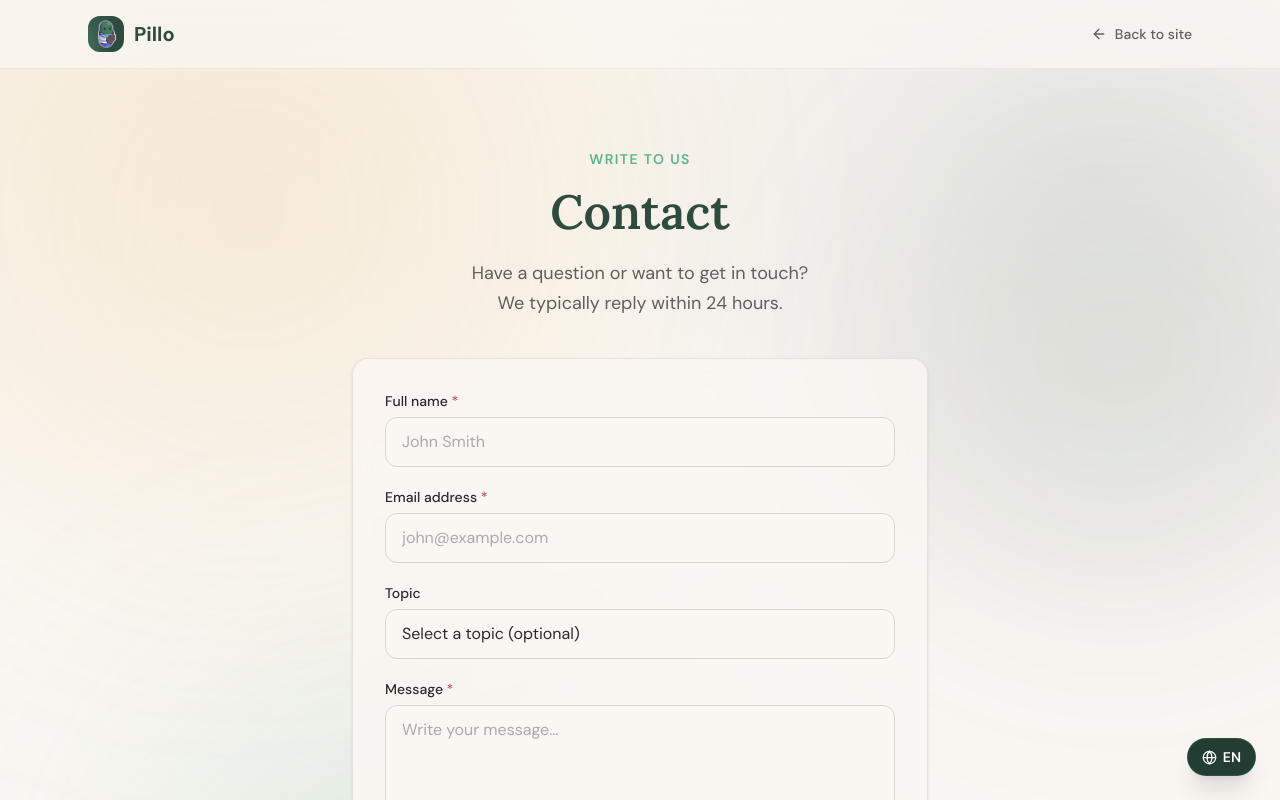
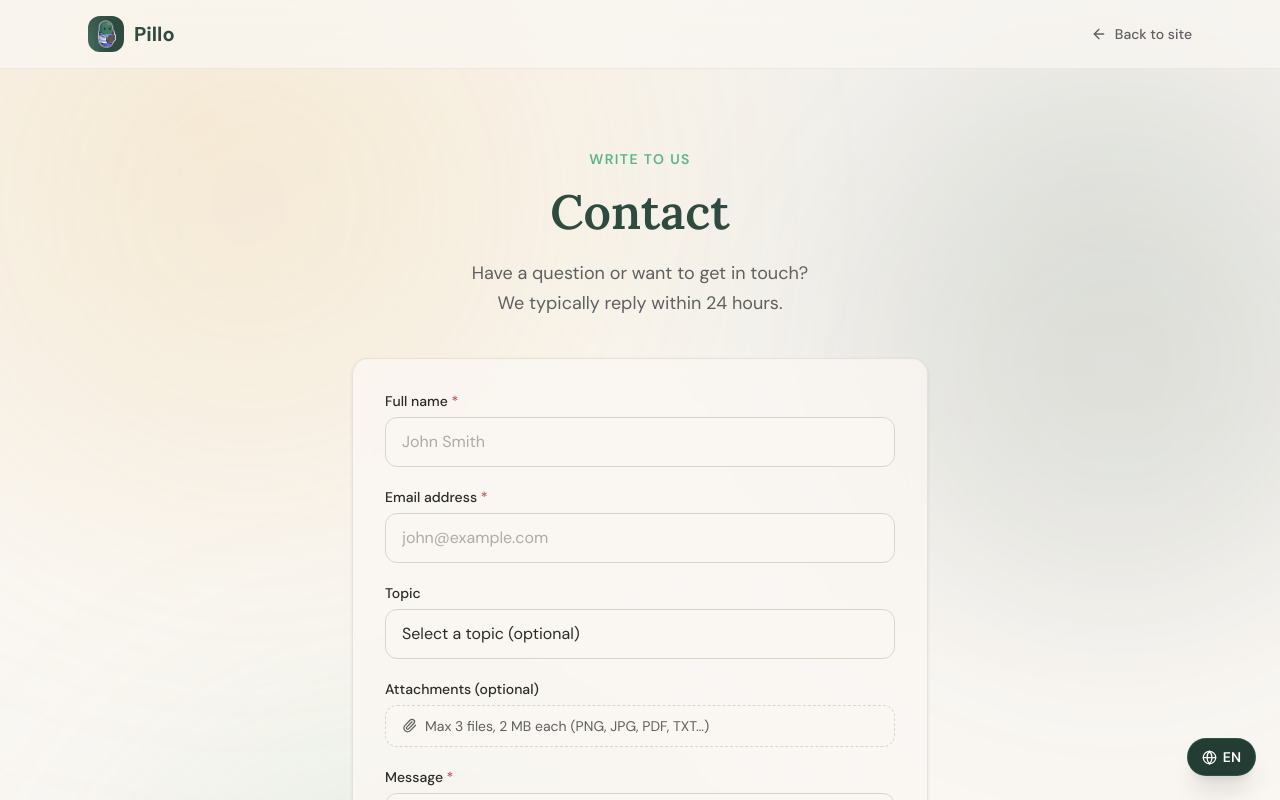
Before and after one commit to napioor31/pillo-landing, a React (Vite) app: page /contact in a window 1280 px wide. Shown: the top 800 px of the page. Built offline with nearby package versions, Linux system fonts and the light colour scheme.

Commit message:
bug report

```diff
--- a/api/contact.js
+++ b/api/contact.js
@@ -37,22 +37,31 @@ export default async function handler(req, res) {
   if (isRateLimited(ip)) return res.status(429).json({ error: 'Too many requests.' });
 
   // Validate
-  const { name, email, topic, message } = req.body || {};
+  const { name, email, topic, message, attachments } = req.body || {};
   const EMAIL_RE = /^[^\s@]+@[^\s@]+\.[^\s@]+$/;
   if (!name?.trim() || !EMAIL_RE.test(email) || !message?.trim()) {
     return res.status(400).json({ error: 'Missing required fields.' });
   }
 
-  // Send via Resend
+  // Build email payload
   const subject = topic ? `[Pillo] ${topic}` : '[Pillo] Nowa wiadomość';
-  const { error } = await resend.emails.send({
+  const payload = {
     from: 'Pillo Kontakt <kontakt@trypillo.pl>',
     to: 'support@trypillo.pl',
     replyTo: email,
     subject,
     text: `Od: ${name} <${email}>\n\n${message}`,
     html: `<p><strong>Od:</strong> ${name} &lt;${email}&gt;</p><p><strong>Temat:</strong> ${topic || '—'}</p><hr/><p>${message.replace(/\n/g, '<br/>')}</p>`,
-  });
+  };
+
+  if (Array.isArray(attachments) && attachments.length > 0) {
+    payload.attachments = attachments.slice(0, 3).map(a => ({
+      filename: String(a.filename).replace(/[^\w.\-\s]/g, '_'),
+      content: a.content,
+    }));
+  }
+
+  const { error } = await resend.emails.send(payload);
 
   if (error) {
     console.error('[contact] Resend error:', JSON.stringify(error));
--- a/src/i18n/locales/de/common.json
+++ b/src/i18n/locales/de/common.json
@@ -91,7 +91,11 @@
     "emailPlaceholder": "max@beispiel.de",
     "topicLbl": "Thema",
     "topicPlaceholder": "Thema auswählen (optional)",
-    "topics": ["Allgemeine Frage", "Technisches Problem", "Zusammenarbeit / Partnerschaft", "Presse & Medien", "Sonstiges"],
+    "topics": ["Allgemeine Frage", "Technisches Problem", "Fehlermeldung", "Zusammenarbeit / Partnerschaft", "Presse & Medien", "Sonstiges"],
+    "attachLbl": "Anhänge (optional)",
+    "attachHint": "Max. 3 Dateien, je 2 MB (PNG, JPG, PDF, TXT…)",
+    "attachTooMany": "Sie können maximal 3 Dateien anhängen.",
+    "attachTooLarge": "\"{{name}}\" überschreitet das 2-MB-Limit.",
     "messageLbl": "Nachricht",
     "messagePlaceholder": "Schreiben Sie Ihre Nachricht…",
     "submitting": "Sende…",
--- a/src/i18n/locales/en/common.json
+++ b/src/i18n/locales/en/common.json
@@ -91,7 +91,11 @@
     "emailPlaceholder": "john@example.com",
     "topicLbl": "Topic",
     "topicPlaceholder": "Select a topic (optional)",
-    "topics": ["General question", "Technical issue", "Partnership / Collaboration", "Press & media", "Other"],
+    "topics": ["General question", "Technical issue", "Bug report", "Partnership / Collaboration", "Press & media", "Other"],
+    "attachLbl": "Attachments (optional)",
+    "attachHint": "Max 3 files, 2 MB each (PNG, JPG, PDF, TXT…)",
+    "attachTooMany": "You can attach a maximum of 3 files.",
+    "attachTooLarge": "\"{{name}}\" exceeds the 2 MB limit.",
     "messageLbl": "Message",
     "messagePlaceholder": "Write your message…",
     "submitting": "Sending…",
--- a/src/i18n/locales/pl/common.json
+++ b/src/i18n/locales/pl/common.json
@@ -91,7 +91,11 @@
     "emailPlaceholder": "jan@przykład.pl",
     "topicLbl": "Temat",
     "topicPlaceholder": "Wybierz temat (opcjonalnie)",
-    "topics": ["Pytanie ogólne", "Problem techniczny", "Współpraca / Partnerstwo", "Prasa i media", "Inne"],
+    "topics": ["Pytanie ogólne", "Problem techniczny", "Zgłoszenie błędu", "Współpraca / Partnerstwo", "Prasa i media", "Inne"],
+    "attachLbl": "Załączniki (opcjonalnie)",
+    "attachHint": "Maks. 3 pliki, po 2 MB (PNG, JPG, PDF, TXT…)",
+    "attachTooMany": "Możesz dołączyć maksymalnie 3 pliki.",
+    "attachTooLarge": "Plik \"{{name}}\" przekracza limit 2 MB.",
     "messageLbl": "Wiadomość",
     "messagePlaceholder": "Napisz swoją wiadomość…",
     "submitting": "Wysyłanie…",
--- a/src/pages/Contact.jsx
+++ b/src/pages/Contact.jsx
@@ -1,7 +1,7 @@
-import { useState } from 'react';
+import { useState, useRef } from 'react';
 import { Link } from 'react-router-dom';
 import { motion, AnimatePresence } from 'framer-motion';
-import { ArrowLeft, Send, CheckCircle, AlertCircle, Loader } from 'lucide-react';
+import { ArrowLeft, Send, CheckCircle, AlertCircle, Loader, Paperclip, X } from 'lucide-react';
 import { useTranslation } from 'react-i18next';
 import { logo } from '../assets/images';
 import SEO from '../components/SEO';
@@ -14,14 +14,53 @@ const inputClass =
 export default function Contact() {
   const { t, i18n } = useTranslation('common');
   const [form, setForm] = useState({ name: '', email: '', topic: '', message: '', botcheck: '' });
+  const [files, setFiles] = useState([]);
+  const [fileError, setFileError] = useState('');
   const [status, setStatus] = useState('idle'); // idle | submitting | success | error
   const [errorMsg, setErrorMsg] = useState('');
+  const fileInputRef = useRef(null);
 
   const TOPICS = t('contact.topics', { returnObjects: true });
+  const MAX_FILES = 3;
+  const MAX_SIZE = 2 * 1024 * 1024; // 2 MB
 
   function handleChange(e) {
     const { name, value } = e.target;
     setForm(prev => ({ ...prev, [name]: value }));
+  }
+
+  function handleFiles(e) {
+    const incoming = Array.from(e.target.files || []);
+    if (!incoming.length) return;
+    const combined = [...files, ...incoming];
+    if (combined.length > MAX_FILES) {
+      setFileError(t('contact.attachTooMany'));
+      e.target.value = '';
+      return;
+    }
+    const oversized = combined.find(f => f.size > MAX_SIZE);
+    if (oversized) {
+      setFileError(t('contact.attachTooLarge', { name: oversized.name }));
+      e.target.value = '';
+      return;
+    }
+    setFileError('');
+    setFiles(combined);
+    e.target.value = '';
+  }
+
+  function removeFile(index) {
+    setFiles(prev => prev.filter((_, i) => i !== index));
+    setFileError('');
+  }
+
+  function readFileAsBase64(file) {
+    return new Promise((resolve, reject) => {
+      const reader = new FileReader();
+      reader.onload = () => resolve(reader.result.split(',')[1]);
+      reader.onerror = reject;
+      reader.readAsDataURL(file);
+    });
   }
 
   async function handleSubmit(e) {
@@ -37,6 +76,10 @@ export default function Contact() {
     const timeout = setTimeout(() => controller.abort(), FETCH_TIMEOUT_MS);
 
     try {
+      const attachments = await Promise.all(
+        files.map(async f => ({ filename: f.name, content: await readFileAsBase64(f) }))
+      );
+
       const res = await fetch('/api/contact', {
         method: 'POST',
         headers: { 'Content-Type': 'application/json' },
@@ -45,6 +88,7 @@ export default function Contact() {
           email: form.email,
           topic: form.topic,
           message: form.message,
+          attachments,
         }),
         signal: controller.signal,
       });
@@ -54,6 +98,7 @@ export default function Contact() {
       if (data.success) {
         setStatus('success');
         setForm({ name: '', email: '', topic: '', message: '', botcheck: '' });
+        setFiles([]);
       } else {
         throw new Error(data.error || t('contact.genericError'));
       }
@@ -232,6 +277,53 @@ export default function Contact() {
                     </select>
                   </div>
 
+                  {/* Attachments */}
+                  <div className="flex flex-col gap-1.5">
+                    <label className="text-sm font-medium text-text-primary">
+                      {t('contact.attachLbl')}
+                    </label>
+                    <button
+                      type="button"
+                      onClick={() => fileInputRef.current?.click()}
+                      className="flex items-center gap-2 px-4 py-2.5 rounded-xl border border-dashed border-divider bg-surface hover:border-primary/50 hover:bg-primary/5 transition-all duration-200 text-sm text-text-secondary w-full"
+                    >
+                      <Paperclip size={15} className="shrink-0" aria-hidden="true" />
+                      {t('contact.attachHint')}
+                    </button>
+                    <input
+                      ref={fileInputRef}
+                      type="file"
+                      multiple
+                      accept="image/*,.pdf,.txt,.doc,.docx"
+                      onChange={handleFiles}
+                      className="hidden"
+                      aria-label={t('contact.attachLbl')}
+                    />
+                    {files.length > 0 && (
+                      <ul className="flex flex-col gap-1.5 mt-0.5">
+                        {files.map((f, i) => (
+                          <li key={i} className="flex items-center justify-between gap-2 px-3 py-2 rounded-lg bg-surface border border-divider/60 text-sm text-text-primary">
+                            <span className="truncate min-w-0">{f.name}</span>
+                            <button
+                              type="button"
+                              onClick={() => removeFile(i)}
+                              className="shrink-0 text-text-secondary hover:text-error transition-colors"
+                              aria-label={`Remove ${f.name}`}
+                            >
+                              <X size={14} />
+                            </button>
+                          </li>
+                        ))}
+                      </ul>
+                    )}
+                    {fileError && (
+                      <p className="text-error text-xs flex items-center gap-1.5">
+                        <AlertCircle size={13} className="shrink-0" />
+                        {fileError}
+                      </p>
+                    )}
+                  </div>
+
                   {/* Message */}
                   <div className="flex flex-col gap-1.5">
                     <label htmlFor="message" className="text-sm font-medium text-text-primary">
```
